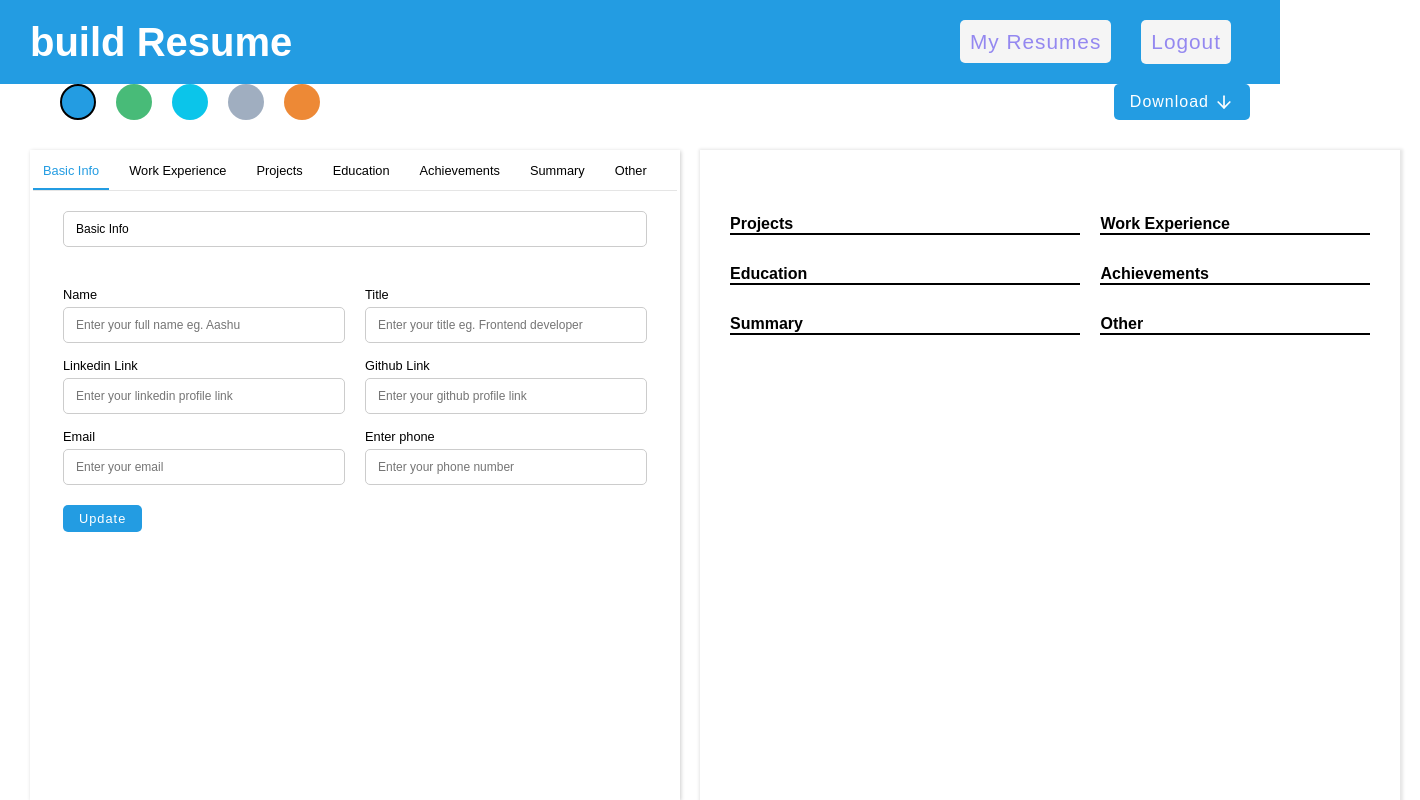
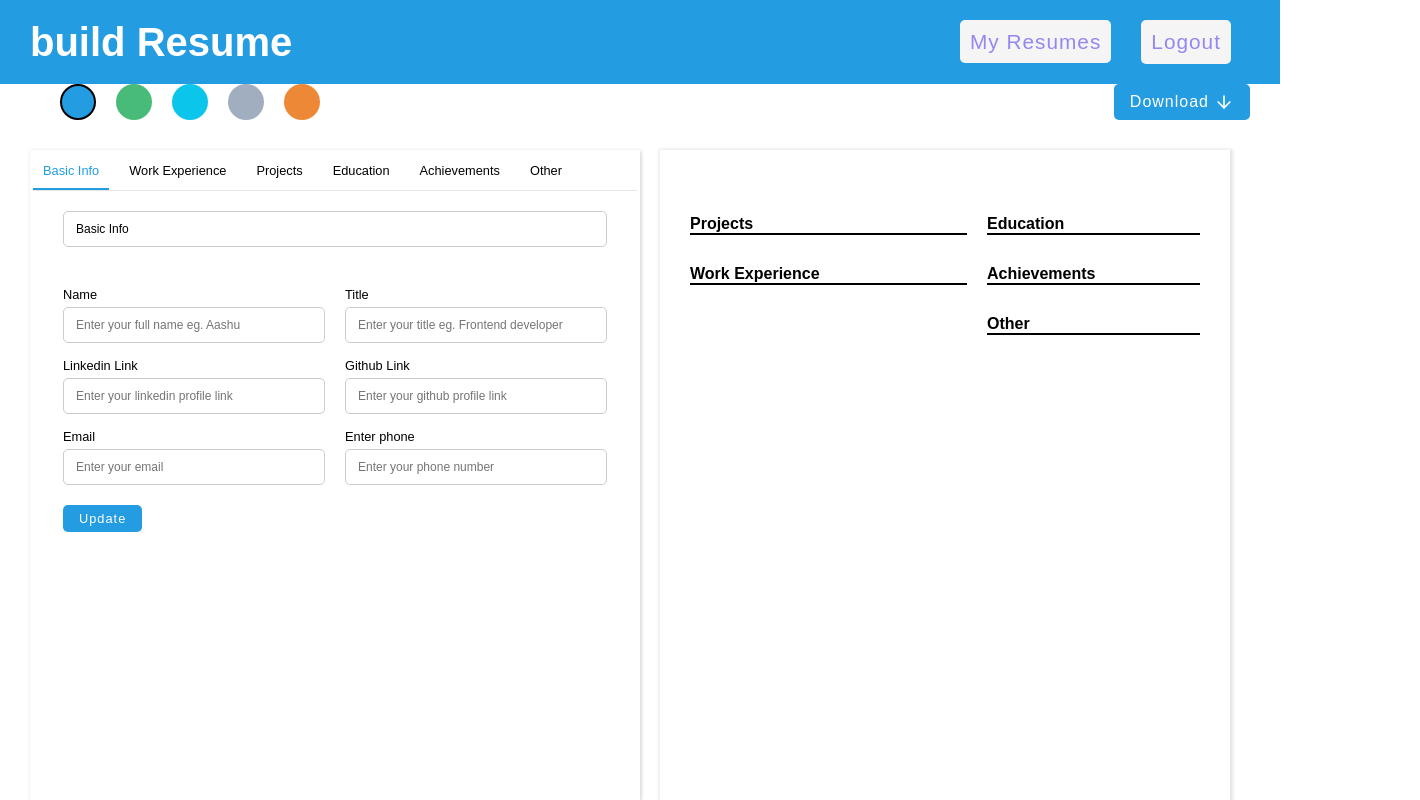
Before and after one commit to bhokaremoin/buildResume, a React (Create React App) app in the folder front-end/: page /build in a window 1280 px wide. Shown: the top 800 px of the page, 1420 px wide, since content can reach past the window. Built offline with nearby package versions, Linux system fonts and the light colour scheme; sample sign-in values are in the browser's storage.

Commit message:
added grid in body area and removed the summary field from editor and the resume

```diff
--- a/front-end/src/Components/Body.jsx
+++ b/front-end/src/Components/Body.jsx
@@ -6,6 +6,7 @@ import styles from "./Styles/Body.module.css";
 import Editor from "./Editor";
 import { useGlobalContext } from "../contextAPI";
 import { useNavigate } from "react-router-dom";
+import { Grid } from "@mui/material";
 const Body = () => {
   const navigate = useNavigate();
   const { colors, activeColor, setActiveColor, information, sections } =
@@ -20,7 +21,6 @@ const Body = () => {
       achievement: information[sections.achievement],
       education: information[sections.education],
       basicInfo: information[sections.basicInfo],
-      summary: information[sections.summary],
       other: information[sections.other],
     };
     let response = await fetch("http://localhost:5000/api/saveResume", {
@@ -67,8 +67,14 @@ const Body = () => {
         />
       </div>
       <div className={styles.main}>
-        <Editor />
-        <Resume ref={resumeRef} activeColor={activeColor} />
+        <Grid container>
+          <Grid item xs={12} md={6}>
+            <Editor />
+          </Grid>
+          <Grid item xs={12} md={6}>
+            <Resume ref={resumeRef} activeColor={activeColor} />
+          </Grid>
+        </Grid>
       </div>
       <div>
         <button onClick={saveResume}>Save Resume</button>
--- a/front-end/src/Components/Editor.jsx
+++ b/front-end/src/Components/Editor.jsx
@@ -12,7 +12,6 @@ import WorkExpBody from "./Sections/WorkExpBody";
 import BasicInfoBody from "./Sections/BasicInfoBody";
 import AchievementsBody from "./Sections/AchievementsBody";
 import OtherBody from "./Sections/OtherBody";
-import SummaryBody from "./Sections/SummaryBody";
 import handleSubmission from "./handleSubmission";
 function Editor() {
   const { sections, information, setInformation, values, setValues } =
@@ -39,8 +38,6 @@ function Editor() {
         return <EducationBody />;
       case sections.achievement:
         return <AchievementsBody />;
-      case sections.summary:
-        return <SummaryBody />;
       case sections.other:
         return <OtherBody />;
       default:
@@ -122,7 +119,6 @@ function Editor() {
         : activeInfo?.detail?.github || "",
       phone: activeInfo?.detail?.phone || "",
       email: activeInfo?.detail?.email || "",
-      summary: typeof activeInfo?.detail !== "object" ? activeInfo.detail : "",
       other: typeof activeInfo?.detail !== "object" ? activeInfo.detail : "",
     });
     // eslint-disable-next-line react-hooks/exhaustive-deps
--- a/front-end/src/Components/Resume.jsx
+++ b/front-end/src/Components/Resume.jsx
@@ -27,7 +27,6 @@ const Resume = forwardRef((props, ref) => {
     achievement: information[sections.achievement],
     education: information[sections.education],
     basicInfo: information[sections.basicInfo],
-    summary: information[sections.summary],
     other: information[sections.other],
   };
   const getFormattedDate = (value) => {
@@ -223,22 +222,6 @@ const Resume = forwardRef((props, ref) => {
         </div>
       </div>
     ),
-    [sections.summary]: (
-      <div
-        key={"summary"}
-        draggable
-        onDragOver={() => setTarget(info.summary?.id)}
-        onDragEnd={() => setSource(info.summary?.id)}
-        className={`${styles.section} ${
-          info.summary?.sectionTitle ? "" : styles.hidden
-        }`}
-      >
-        <div className={styles.sectionTitle}>{info.summary?.sectionTitle}</div>
-        <div className={styles.content}>
-          <p className={styles.overview}>{info.summary?.detail}</p>
-        </div>
-      </div>
-    ),
     [sections.other]: (
       <div
         key={"other"}
@@ -282,8 +265,8 @@ const Resume = forwardRef((props, ref) => {
   };
   useEffect(() => {
     setColumns([
-      [sections.project, sections.education, sections.summary],
-      [sections.workExp, sections.achievement, sections.other],
+      [sections.project, sections.workExp],
+      [sections.education, sections.achievement, sections.other],
     ]);
   }, []);
   useEffect(() => {
--- a/front-end/src/Components/Styles/Body.module.css
+++ b/front-end/src/Components/Styles/Body.module.css
@@ -60,7 +60,7 @@
 }
 
 .main {
-    display: flex;
+    /* display: flex; */
     /* flex-direction: column;
     gap: 30px; */
     width: 100%;
--- a/front-end/src/Components/Styles/Editor.module.css
+++ b/front-end/src/Components/Styles/Editor.module.css
@@ -1,8 +1,6 @@
 .container {
-    min-width: 650px;
     max-height: 650px;
     min-height: 650px;
-    max-width: 750px;
     display: flex;
     flex-direction: column;
     gap: 20px;
--- a/front-end/src/Components/Styles/Resume.module.css
+++ b/front-end/src/Components/Styles/Resume.module.css
@@ -1,6 +1,6 @@
 .container {
     --color: #239ce2;
-    min-width: 700px;
+    /* min-width: 700px; */
     /* max-width: 850px; */
     margin: 0 20px;
     height: fit-content;
--- a/front-end/src/contextAPI.js
+++ b/front-end/src/contextAPI.js
@@ -11,7 +11,6 @@ const AppProvider = ({ children }) => {
     project: "Projects",
     education: "Education",
     achievement: "Achievements",
-    summary: "Summary",
     other: "Other",
   };
   const [information, setInformation] = useState({
@@ -39,11 +38,6 @@ const AppProvider = ({ children }) => {
       id: sections.achievement,
       sectionTitle: sections.achievement,
       points: [],
-    },
-    [sections.summary]: {
-      id: sections.summary,
-      sectionTitle: sections.summary,
-      detail: "",
     },
     [sections.other]: {
       id: sections.other,
```
